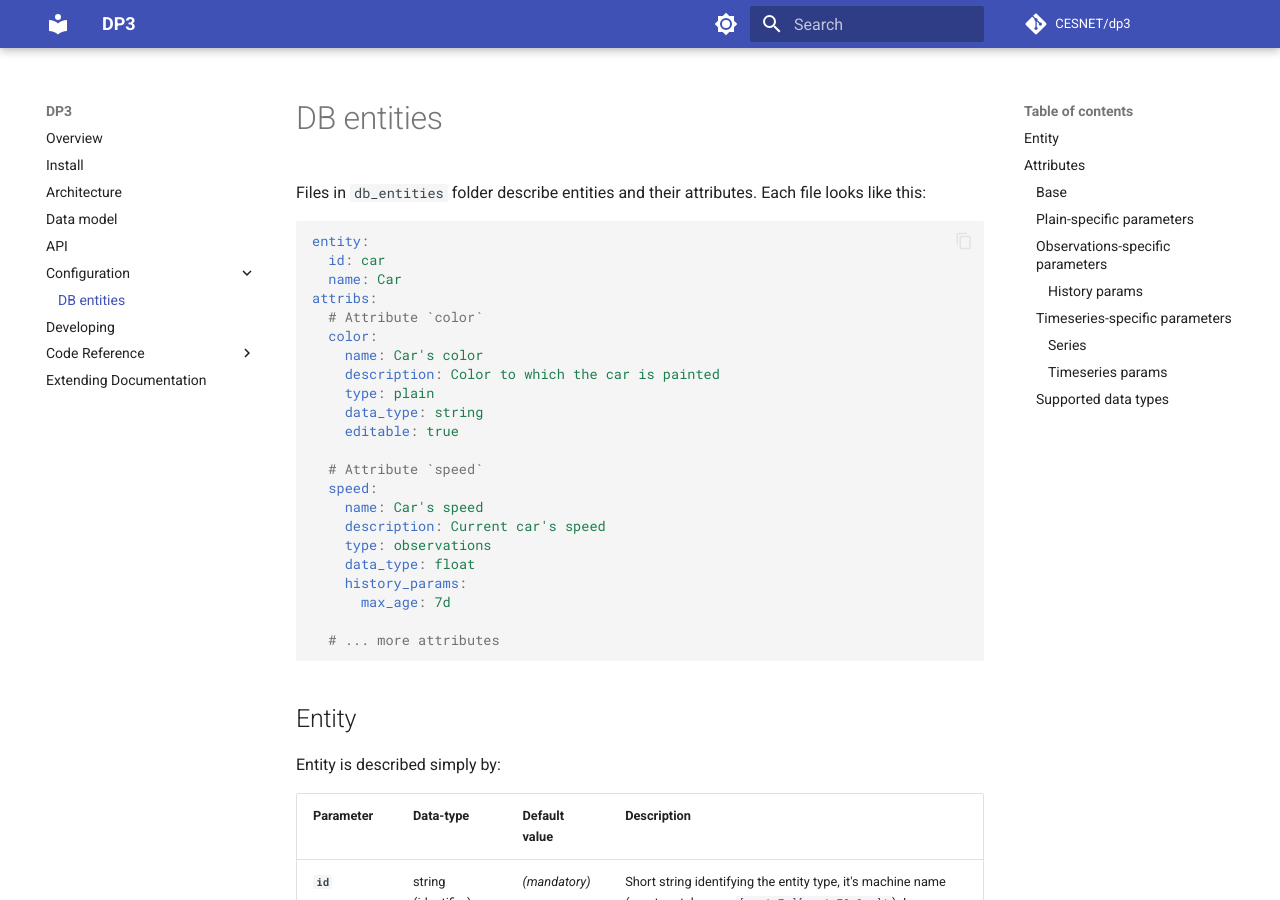
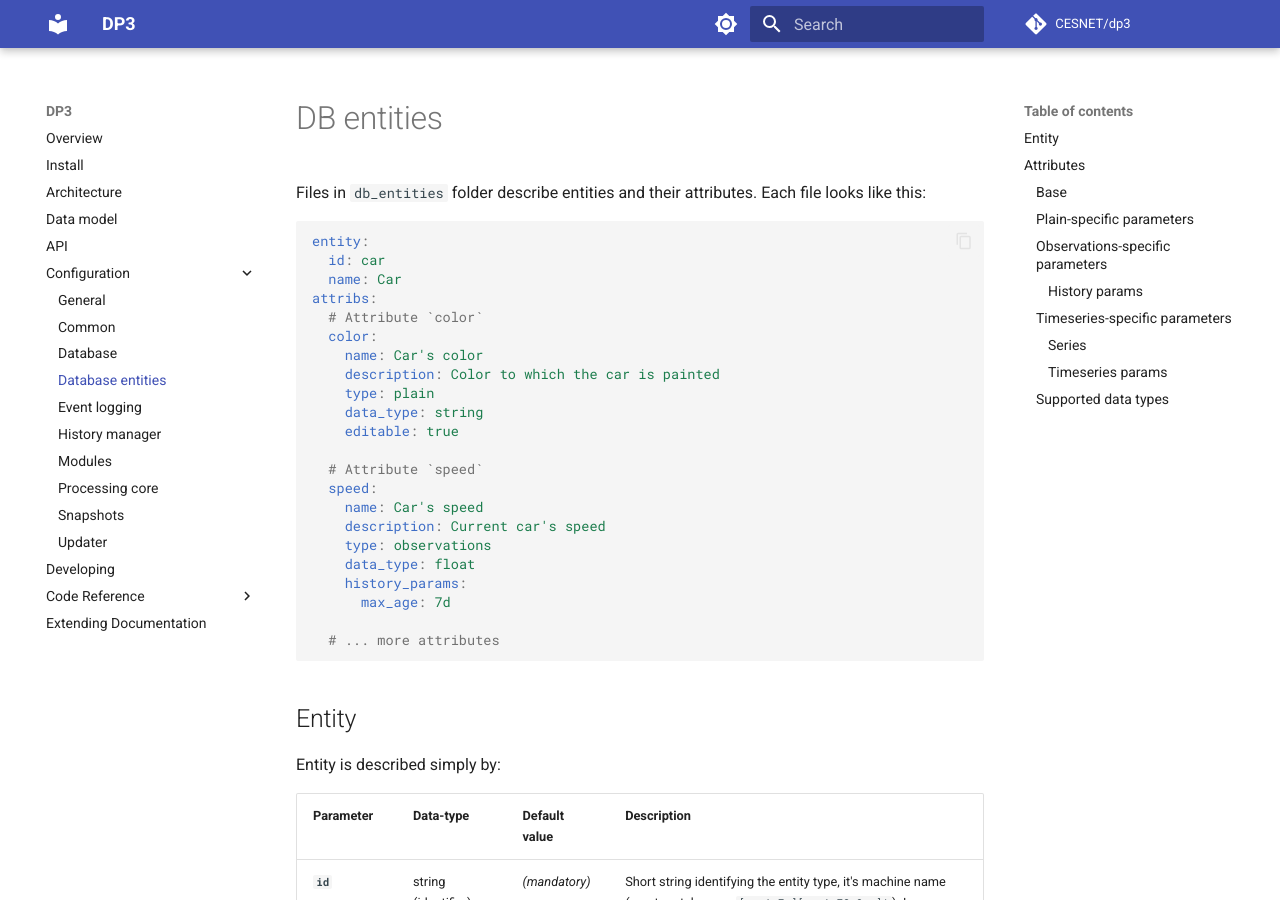
Before and after one commit to CESNET/dp3, an MkDocs documentation site: the page built from docs/configuration/db_entities.md, in a window 1280 px wide and 900 px high. Built offline with MkDocs 1.6.1 and Material for MkDocs 9.7.7, drawn with Linux system fonts in a browser that asks for light colours; comment, search, counter and statistics services are not loaded.

Commit message:
Docs: add skeleton of configuration docs

```diff
--- a/mkdocs.yml
+++ b/mkdocs.yml
@@ -40,7 +40,16 @@ nav:
   - Data model: data_model.md
   - API: api.md
   - Configuration:
-    - DB entities: configuration/db_entities.md
+    - General: configuration/index.md
+    - Common: configuration/common.md
+    - Database: configuration/database.md
+    - Database entities: configuration/db_entities.md
+    - Event logging: configuration/event_logging.md
+    - History manager: configuration/history_manager.md
+    - Modules: configuration/modules.md
+    - Processing core: configuration/processing_core.md
+    - Snapshots: configuration/snapshots.md
+    - Updater: configuration/updater.md
   - Developing: developing.md
   - Code Reference: reference/
   - Extending Documentation: extending.md
```
Also changed, not shown: docs/configuration/common.md (added, +3 -0 lines), docs/configuration/database.md (added, +3 -0 lines), docs/configuration/event_logging.md (added, +3 -0 lines), docs/configuration/history_manager.md (added, +3 -0 lines), docs/configuration/index.md (added, +21 -0 lines), docs/configuration/modules.md (added, +3 -0 lines), docs/configuration/processing_core.md (added, +3 -0 lines), docs/configuration/snapshots.md (added, +3 -0 lines), docs/configuration/updater.md (added, +3 -0 lines).
